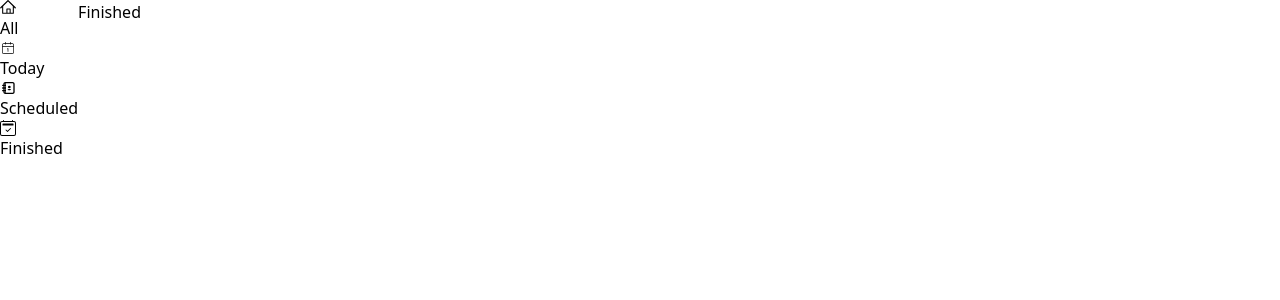
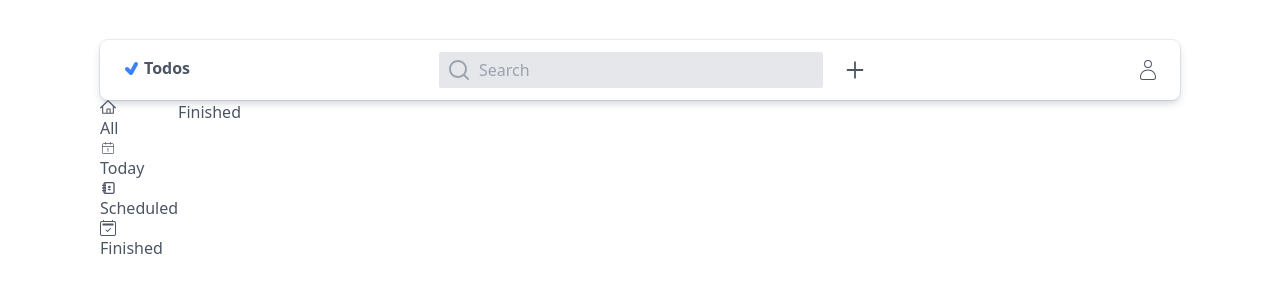
Before and after one commit to mabuhanifa/nest-from-scratch, a Next.js app in the folder client/: page /finished in a window 1280 px wide. Shown: the top 300 px of the page. Built offline with nearby package versions, Linux system fonts and the light colour scheme.

Commit message:
layout setup working

```diff
--- a/client/components/Layout.js
+++ b/client/components/Layout.js
@@ -1,10 +1,14 @@
+import Nav from "./Nav";
 import SideBar from "./SideBar";
 
 export default function Layout({ children }) {
   return (
-    <div className="flex ">
-      <SideBar />
-      <main className="">{children}</main>
+    <div className="bg-white text-gray-600 my-10 px-5 xl:mx-20">
+      <Nav />
+      <div className="flex ">
+        <SideBar />
+        <main className="">{children}</main>
+      </div>
     </div>
   );
 }
--- a/client/pages/index.js
+++ b/client/pages/index.js
@@ -1,13 +1,5 @@
 import Layout from "@/components/Layout";
-import Nav from "@/components/Nav";
 
 export default function Home() {
-  return (
-    <div className="bg-white text-gray-600 my-10 px-5 xl:mx-20">
-      <Nav/>
-      <Layout>
-        DashBoard
-      </Layout>
-    </div>
-  );
+  return <Layout>DashBoard</Layout>;
 }
```
